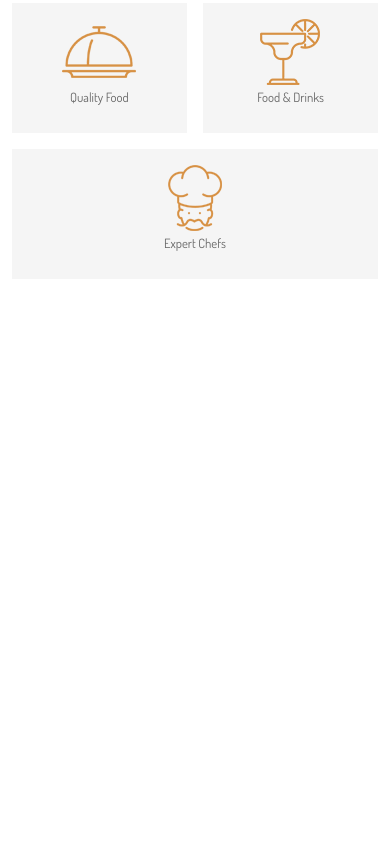
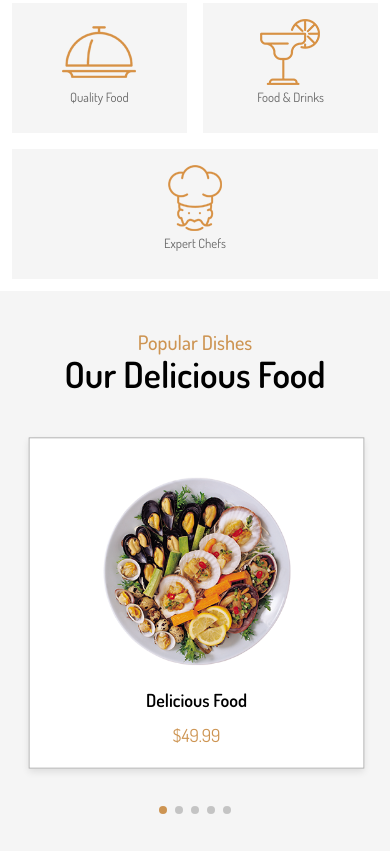
Before and after one commit to GonzaloGauna/Atlantis-Food, a website: page index.html in a window 390 px wide. Shown: the part 1389-2240 px from the top of the page. Before the commit the page ends 1680 px from the top, so only its background shows below. Drawn offline with nearby package versions, Linux system fonts and the light colour scheme.

Commit message:
Adding food section:     - Adding styles and animations.     - Responsive ok.     - Animation ok.     - Need to do the review animation.

```diff
--- a/index.html
+++ b/index.html
@@ -25,7 +25,7 @@
                 <nav id="navBar" class="navbar__links-container">
                     <a class="navbar__link" href="#home">home</a>
                     <a class="navbar__link" href="#about">about</a>
-                    <a class="navbar__link" href="#">food</a>
+                    <a class="navbar__link" href="#food">food</a>
                     <a class="navbar__link" href="#">gallery</a>
                     <a class="navbar__link" href="#">menu</a>
                     <a class="navbar__link" href="#">order</a>
@@ -36,6 +36,7 @@
             </section>
         </header>
         <main>
+
             <section id="home" class="home swiper home-swiper">
                 <div class="swiper-wrapper">
                     <div class="slide slide-1 swiper-slide">
@@ -63,6 +64,7 @@
                 <div class="swiper-button-next"></div>
                 <div class="swiper-button-prev"></div>
             </section>
+
             <section id="about" class="about">
                 <div class="abaut__image">
                     <img src="./images/about-img.png" alt="breakfast" width="100%">
@@ -87,6 +89,46 @@
                     </div>
                 </div>
             </section>
+
+            <section id="food" class="food">
+                <div class="food-heading">
+                    <span>Popular Dishes</span>
+                    <h2>Our Delicious Food</h2>
+                </div>
+                <div class="swiper food-slider">
+                    <div class="swiper-wrapper">
+                        <div class="swiper-slide food-slider__card" data-name="food-1">
+                            <img src="./images/food-img-1.png" alt="Popular Dishes">
+                            <h4>Delicious Food</h4>
+                            <span>$49.99</span>
+                        </div>
+                        <div class="swiper-slide food-slider__card" data-name="food-2">
+                            <img src="./images/food-img-2.png" alt="Popular Dishes">
+                            <h4>Popular Dishes</h4>
+                            <span>$49.99</span>
+                        </div>
+                        <div class="swiper-slide food-slider__card" data-name="food-3">
+                            <img src="./images/food-img-3.png" alt="Popular Dishes">
+                            <h4>Delicious Food</h4>
+                            <span>$49.99</span>
+                        </div>
+                        <div class="swiper-slide food-slider__card" data-name="food-4">
+                            <img src="./images/food-img-4.png" alt="Popular Dishes">
+                            <h4>Popular Dishes</h4>
+                            <span>$49.99</span>
+                        </div>
+                        <div class="swiper-slide food-slider__card" data-name="food-5">
+                            <img src="./images/food-img-5.png" alt="Popular Dishes">
+                            <h4>Delicious Food</h4>
+                            <span>$49.99</span>
+                        </div>
+                    </div>
+                    <div class="swiper-pagination"></div>
+                </div>
+
+
+            </section>
+
         </main>
 
         <script src="https://unpkg.com/swiper@7/swiper-bundle.min.js"></script>
--- a/js/app.js
+++ b/js/app.js
@@ -8,12 +8,34 @@ menu.onclick = () => {
   linksDisplay.classList.toggle('menuActive');
 };
 
-const swiper = new Swiper('.home-swiper', {
-  grabCursor:true,
-  loop:true,
-  centeredSlides:true,
+const homeSwiper = new Swiper('.home-swiper', {
+  grabCursor: true,
+  loop: true,
+  centeredSlides: true,
   navigation: {
     nextEl: '.swiper-button-next',
     prevEl: '.swiper-button-prev',
   },
 });
+
+const foodSwiper = new Swiper('.food-slider', {
+  grabCursor: true,
+  loop: true,
+  centeredSlides: true,
+  spaceBetween: 20,
+  pagination: {
+    el: '.swiper-pagination',
+    clickable: true,
+  },
+  breakpoints: {
+    0: {
+      slidesPerView: 1,
+    },
+    700: {
+      slidesPerView: 2,
+    },
+    1000: {
+      slidesPerView: 3,
+    },
+  },
+});
--- /dev/null
+++ b/sass/layout/main/_food.scss
@@ -0,0 +1,60 @@
+.food {
+    display: block;
+    background-color: $light-bg;
+    padding-top: 5rem;
+    .food-heading {
+        text-align: center;
+        margin-bottom: 3rem;
+        span{
+            font-size: 2.5rem;
+            font-weight: 500;
+            color: $peru;
+        }
+    }
+    .food-slider {
+        width: 75%;
+    }
+    .food-slider__card {
+        opacity: .5;
+        display: flex;
+        align-items: center;
+        flex-direction: column;
+        transform: scale(.9);
+        margin-bottom: 8rem;
+        cursor: pointer;
+        img {
+            padding: 2.5rem 2rem 0rem 2rem;
+            transform: scale(.8);
+            width: 70%;
+        }
+        span {
+            font-size: 2.5rem;
+            color: $peru;
+            margin: 2rem 0 3rem 0;
+        }
+    }
+    .swiper-slide-active {
+        opacity: 1;
+        transform: scale(1);
+        border: $border;
+        background-color: $white;
+        box-shadow: $box-shadow;
+    }
+    .swiper-pagination {
+        padding: 3rem 0;
+    }
+    .swiper-pagination-bullet-active{
+        background: $peru;
+    }
+}
+
+@media(max-width: 700px){
+    .food {
+        .food-slider {
+            width: 95%;
+            .food-slider__card {
+                transform: scale(.9);
+            }
+        }
+    }
+}
--- a/sass/main.scss
+++ b/sass/main.scss
@@ -15,3 +15,4 @@
 // Layout
 @import "./layout/header";
 @import "./layout/main/about";
+@import "./layout/main/food";
```
Also changed, not shown: css/main.css.
